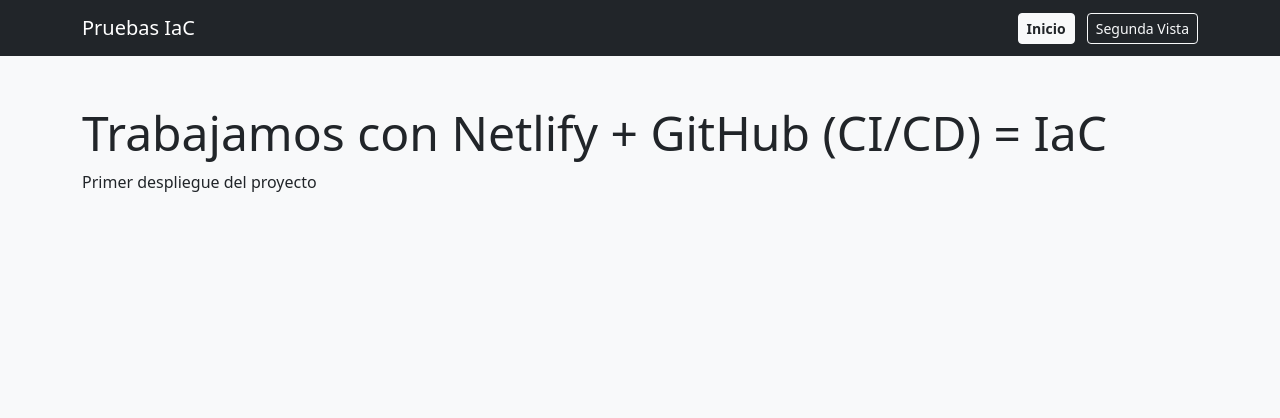
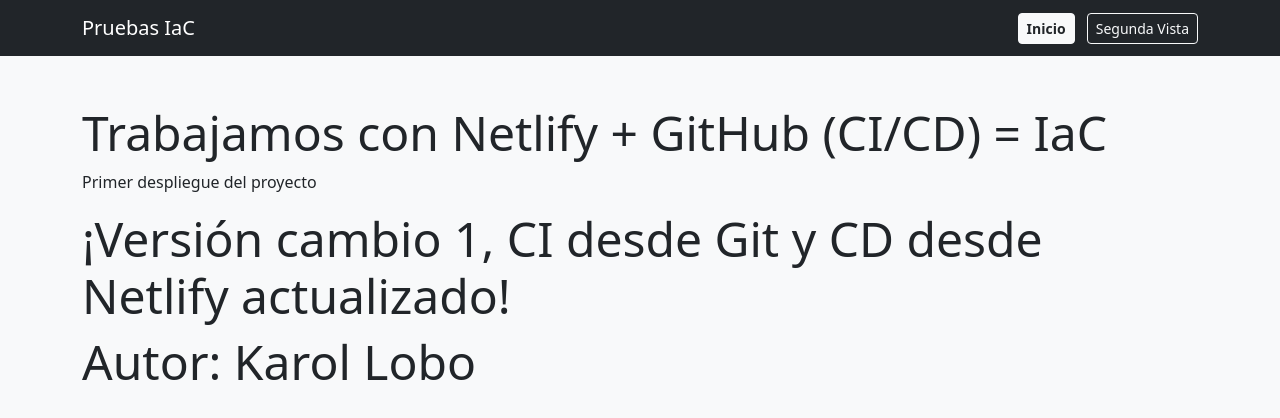
Before and after one commit to karollwolf-Gue/proyecto_iac, a plain HTML site: page index.html in a window 1280 px wide. Drawn offline with nearby package versions, Linux system fonts and the light colour scheme.

Commit message:
Update index.html-feat: nuevos cambios agregados

```diff
--- a/index.html
+++ b/index.html
@@ -21,7 +21,8 @@
   <main class="container py-5">
     <h1 class="display-5">Trabajamos con Netlify + GitHub (CI/CD) = IaC</h1>
    <p>Primer despliegue del proyecto</p>
-
+   <h1 class="display-5">¡Versión cambio 1, CI desde Git y CD desde Netlify actualizado! </h1>
+    <h2 class="display-5"> Autor: Karol Lobo </h2>
     <p class="lead">
     </p>
   </main>
```
